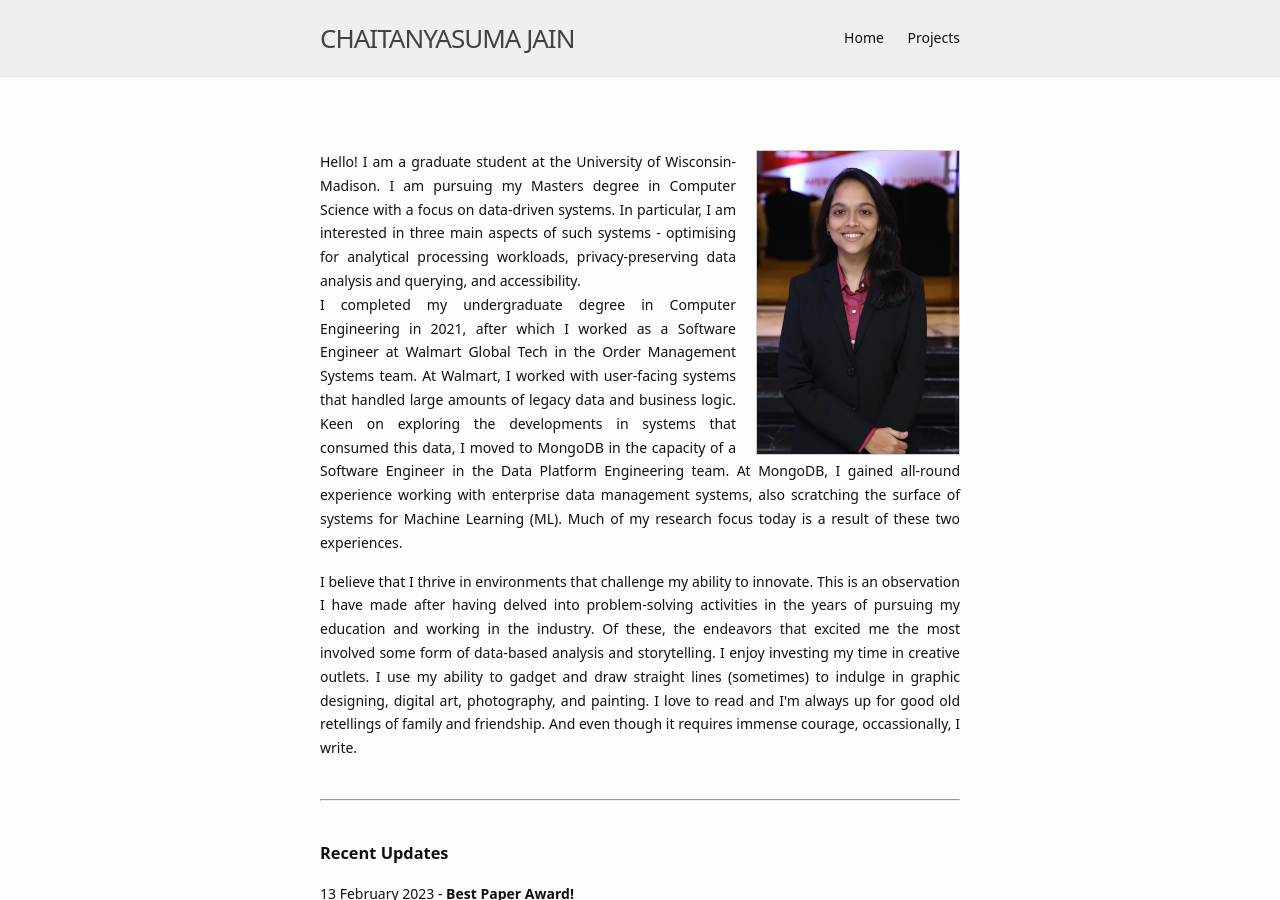
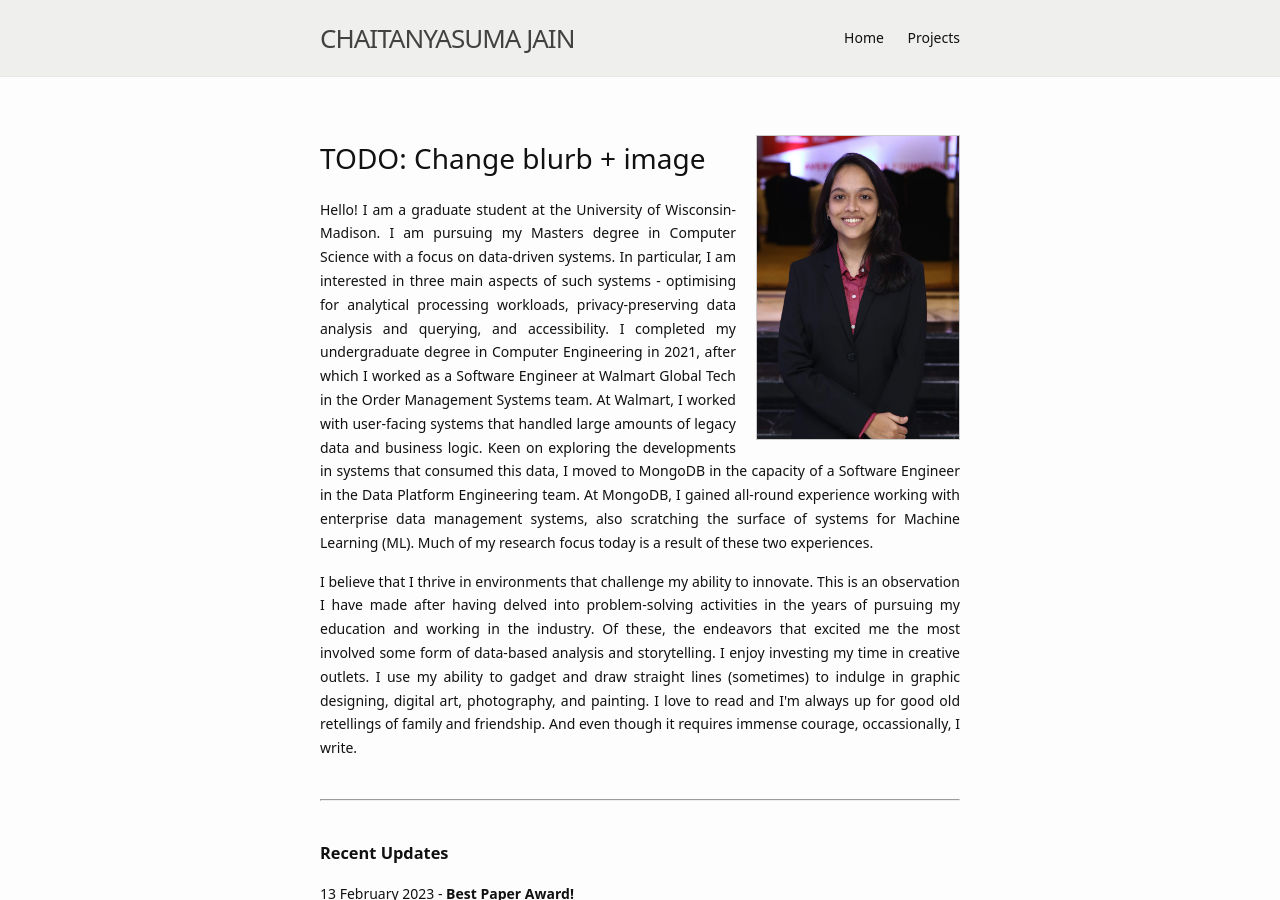
Before and after one commit to Chaitanyasuma/Chaitanyasuma.github.io, a Jekyll site: the page built from index.md, in a window 1280 px wide and 900 px high. Built offline with Jekyll 4.4.1, drawn with Linux system fonts in a browser that asks for light colours.

Commit message:
Revert "cleaning index.md"
This reverts commit 9db1044a0b16f6f8538feb084176c5974f91432f.

```diff
--- a/index.md
+++ b/index.md
@@ -4,13 +4,13 @@ profile_picture:
   src: /assets/img/profile_picture.JPG
   alt: website picture
 ---
+# TODO: Change blurb + image
 <p>
 <div align="justify">
   Hello! I am a graduate student at the University of Wisconsin-Madison. I am pursuing my Masters degree in Computer Science with a focus on data-driven systems. In particular, I am interested in three main aspects of such systems - optimising for analytical processing workloads, privacy-preserving data analysis and querying, and accessibility.
-</div>
 
-<div align="justify">
   I completed my undergraduate degree in Computer Engineering in 2021, after which I worked as a Software Engineer at Walmart Global Tech in the Order Management Systems team. At Walmart, I worked with user-facing systems that handled large amounts of legacy data and business logic. Keen on exploring the developments in systems that consumed this data, I moved to MongoDB in the capacity of a Software Engineer in the Data Platform Engineering team. At MongoDB, I gained all-round experience working with enterprise data management systems, also scratching the surface of systems for Machine Learning (ML). Much of my research focus today is a result of these two experiences.
+
 </div>
 </p>
 <div align="justify">
```
